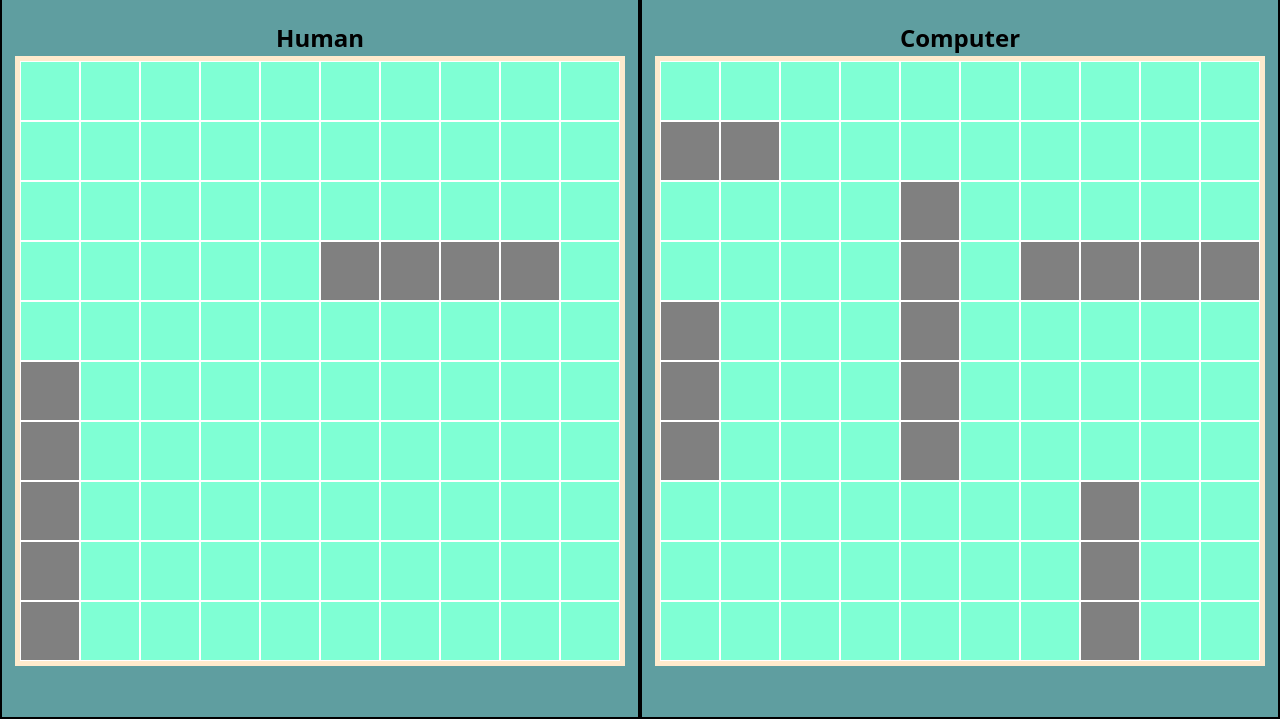
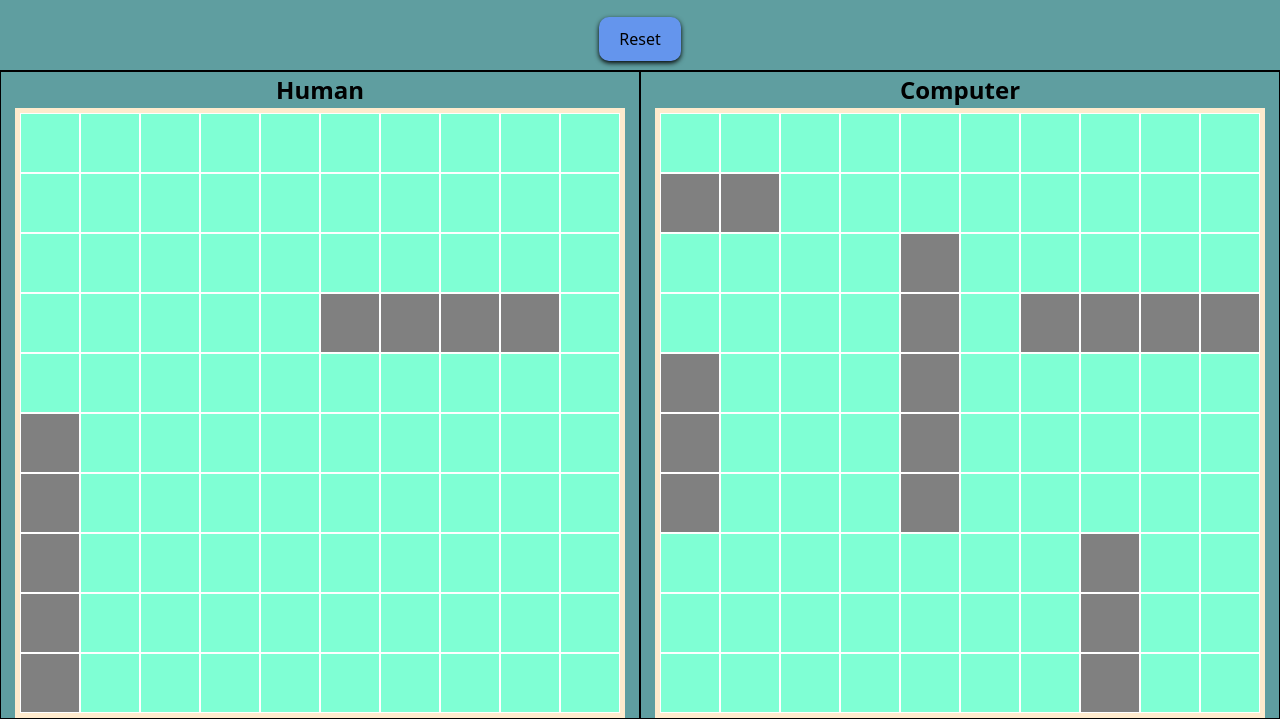
Before and after one commit to Goooble/odin-battleship, a website built with webpack: page src/template.html in a window 1280 px wide. Shown: the part 81-800 px from the top of the page. Built offline with nearby package versions, Linux system fonts and the light colour scheme.

Commit message:
Add button for reset

```diff
--- a/src/DOMHandler.js
+++ b/src/DOMHandler.js
@@ -8,7 +8,7 @@ renderBoard
 
 const DOMHandler = (() => {
   function renderBoard(tileSet, boardCont, visibility) {
-    clearBoard();
+    clearBoard(boardCont);
     for (let i = 0; i < 10; i++) {
       for (let j = 0; j < 10; j++) {
         let tile = document.createElement("div");
@@ -36,18 +36,17 @@ const DOMHandler = (() => {
         boardCont.appendChild(tile);
       }
     }
-
-    function clearBoard() {
-      boardCont.querySelectorAll(".tile").forEach((item) => {
-        item.remove();
-      });
-    }
+  }
+  function clearBoard(boardCont) {
+    boardCont.querySelectorAll(".tile").forEach((item) => {
+      item.remove();
+    });
   }
   function getCoordinates(tile) {
     console.log([tile.dataset.x, tile.dataset.y]);
     return [tile.dataset.x, tile.dataset.y];
   }
-  return { renderBoard, getCoordinates };
+  return { renderBoard, getCoordinates, clearBoard };
 })();
 
 export { DOMHandler };
--- a/src/gameMaster.js
+++ b/src/gameMaster.js
@@ -37,7 +37,7 @@ let gameMaster = (() => {
     DOMHandler.renderBoard(player1.board.tileSet, p1Cont, true);
     DOMHandler.renderBoard(player2.board.tileSet, p2Cont, true);
   }
-
+  function gameOverScreen() {}
   function properPlayerTurn(tile, player) {
     if (!gameOver) {
       if (turn === player.name) {
--- a/src/index.js
+++ b/src/index.js
@@ -11,3 +11,9 @@ p1Cont.addEventListener("click", (e) => {
 p2Cont.addEventListener("click", (e) => {
   gameMaster.properPlayerTurn(e.target, gameMaster.player2);
 });
+
+const reset = document.querySelector(".reset-but");
+console.log(reset);
+reset.addEventListener("click", () => {
+  gameMaster.init(true);
+});
--- a/src/styles.css
+++ b/src/styles.css
@@ -13,9 +13,29 @@
     "Helvetica Neue",
     sans-serif;
 }
-
+.header {
+  display: flex;
+  justify-content: center;
+  gap: 30px;
+  height: 10%;
+  background-color: cadetblue;
+  border-bottom: 2px solid black;
+}
+.reset-but {
+  padding: 10px 20px;
+  height: min-content;
+  align-self: center;
+  border: none;
+  background-color: cornflowerblue;
+  color: black;
+  box-shadow: 0px 2px 5px black;
+  border-radius: 10px;
+}
 h1 {
   text-align: center;
+  padding: 20px;
+  background-color: cadetblue;
+  /* text-shadow: 0px 2px 5px white; */
 }
 body {
   height: 100vh;
@@ -25,7 +45,7 @@ body {
 }
 .board-cont {
   display: flex;
-  height: 100%;
+  height: 90%;
   width: 100%;
 }
 
@@ -34,7 +54,8 @@ body {
   height: 100%;
   width: 100%;
   background-color: cadetblue;
-  border: 2px solid black;
+  border: 1px solid black;
+  border-top: none;
   display: flex;
   flex-direction: column;
   justify-content: center;
--- a/src/template.html
+++ b/src/template.html
@@ -7,6 +7,9 @@
   </head>
   <body>
     <h1>Battleship</h1>
+    <div class="header">
+      <button class="reset-but">Reset</button>
+    </div>
     <div class="board-cont">
       <div class="human-side">
         <h2>Human</h2>
```
